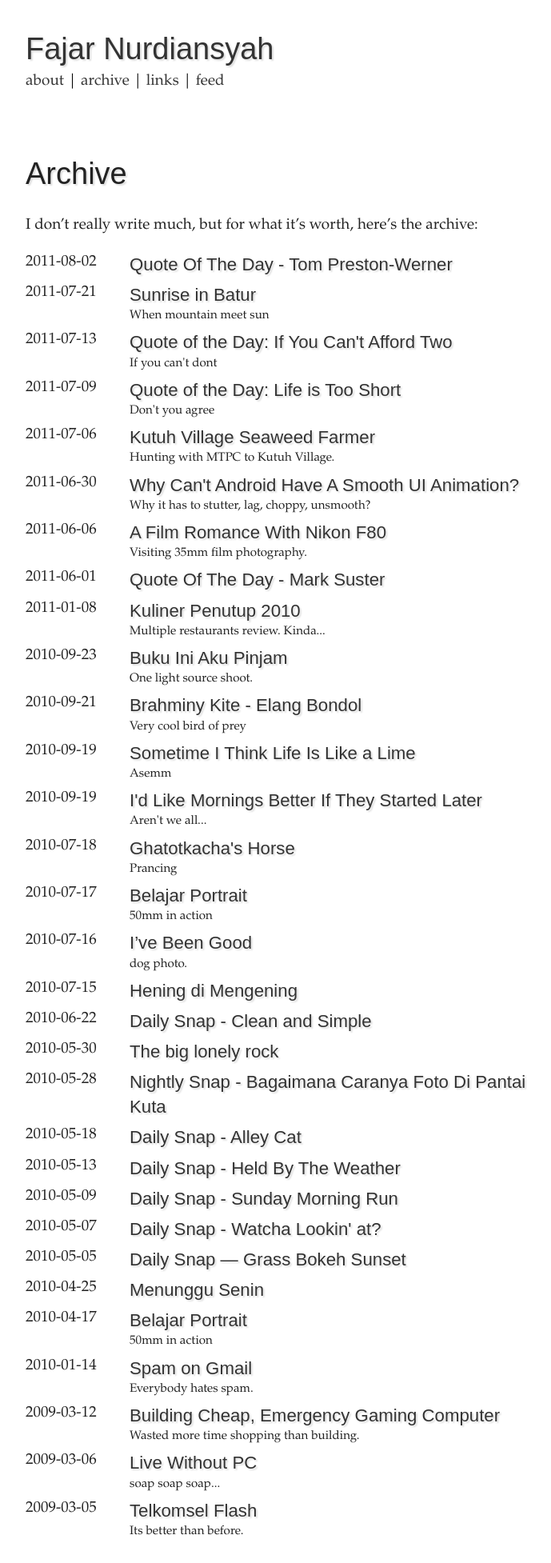
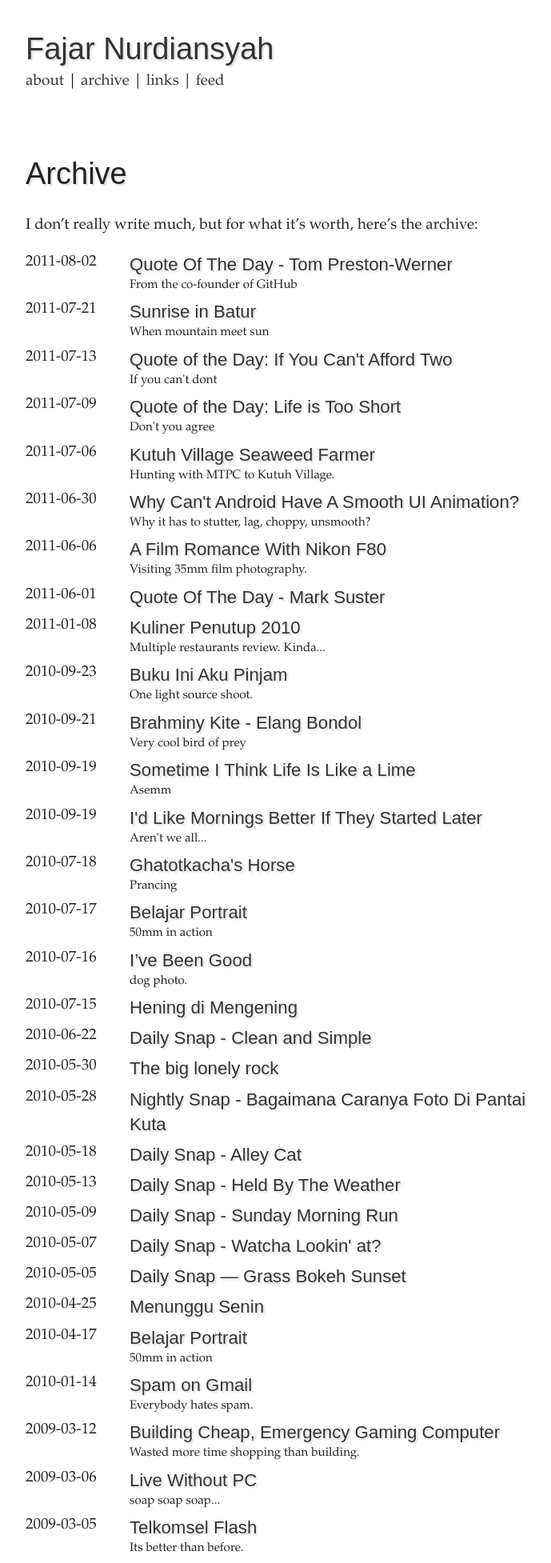
Before and after one commit to fajarnurdiansyah/fajarnurdiansyah.github.com, a Jekyll site: the page built from archive.md, in a window 1280 px wide. Shown: the whole page at 80% size, without its empty margins (282-971 px from the left). Built offline with Jekyll 4.4.1, drawn with Linux system fonts in a browser that asks for light colours; some web fonts are replaced; Markdown is read by kramdown in place of the engine named in the settings; before the commit the page ends 1932 px from its top, so only the background shows below that.

Commit message:
try edit via cloud9

```diff
--- a/quotes/_posts/2011-08-02-tom-preston-werner.md
+++ b/quotes/_posts/2011-08-02-tom-preston-werner.md
@@ -1,6 +1,7 @@
 ---
 layout: quote
 title: Quote Of The Day - Tom Preston-Werner
+intro: From the co-founder of GitHub
 ---
 # "When I'm old and dying, I plan to look back on my life and say 'wow, that was an adventure', not 'wow, I sure felt safe'"
 ### -- [Tom Preston-Werner][6]
```
